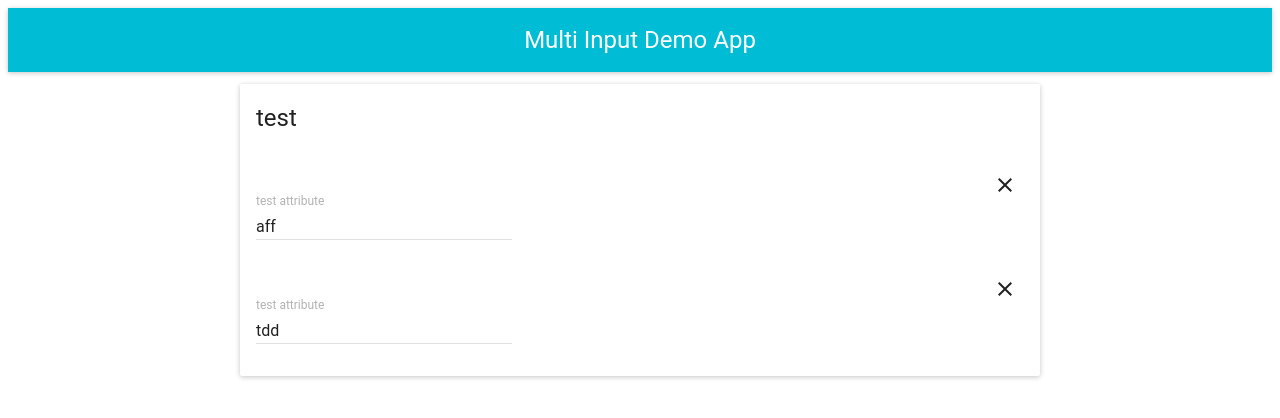
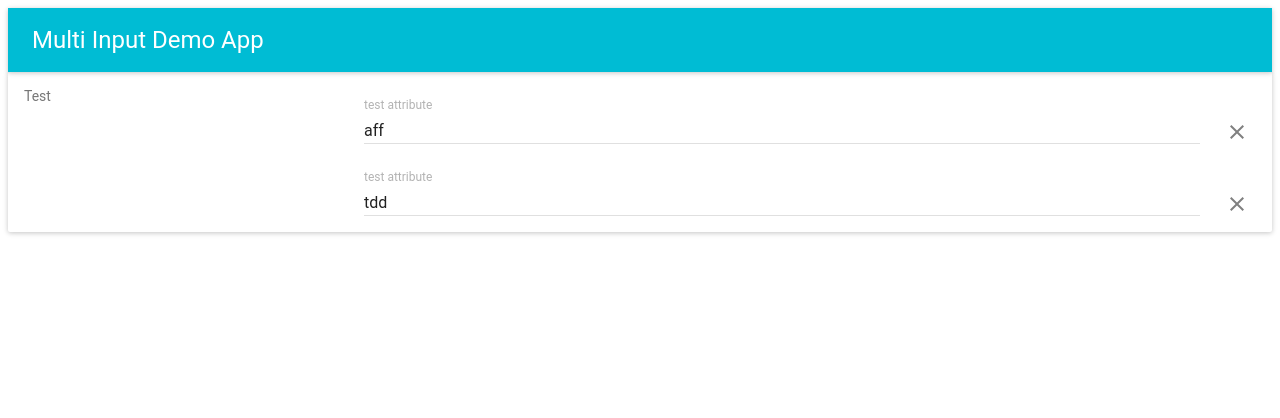
Before and after one commit to gazdagergo/multi-input, a React (Create React App) app: page / in a window 1280 px wide. Shown: the top 418 px of the page. Built offline with nearby package versions, Linux system fonts and the light colour scheme.

Commit message:
implement styleing

```diff
--- a/src/App.js
+++ b/src/App.js
@@ -1,5 +1,4 @@
 import React, { Component } from 'react';
-import './App.css';
 import MultiInput from './multi-input';
 import MuiThemeProvider from 'material-ui/styles/MuiThemeProvider';
 import { AppBar } from 'material-ui';
@@ -24,7 +23,7 @@ class App extends Component {
             title="Multi Input Demo App"
             showMenuIconButton={ false }
           />
-          <div className="App-wrapper">
+          <div className="app-wrapper">
             <MultiInput
               values={ this.state.inputValues }
               onChange={ this.handleInputChange }
--- a/src/App.scss
+++ /dev/null
@@ -1,24 +0,0 @@
-.app-bar {
-  text-align: center;
-}
-
-.multi-input {
-  &-wrapper {
-    max-width: 800px;
-    margin: 12px auto;
-  }
-
-  &-item {
-    min-height: 1em;
-
-    &-modal {
-      &-textfield {
-        width: 100% !important;
-      }
-    }
-  }
-}
-
-.todo-add-button {
-  margin-top: 12px;
-}
--- a/src/index.scss
+++ /dev/null
@@ -1,7 +0,0 @@
-@import url('https://fonts.googleapis.com/css?family=Roboto:300,400,500');
-
-body {
-  margin: 0;
-  padding: 0;
-  font-family: sans-serif;
-}
--- a/src/multi-input.js
+++ b/src/multi-input.js
@@ -2,6 +2,7 @@ import React from 'react';
 import PropTypes from 'prop-types';
 import { Card, CardTitle, List, ListItem, TextField } from 'material-ui';
 import CloseIcon from 'material-ui/svg-icons/navigation/close'
+import './multi-input.css';
 
 class MultiInput extends React.Component {
   static propTypes = {
@@ -33,22 +34,31 @@ class MultiInput extends React.Component {
     return (
       <div className="multi-input-wrapper">
         <Card className="multi-input">
-          <CardTitle title="test" />
+          <CardTitle subtitle="Test" className="multi-input-card-title" />
+          <div className="multi-input-card-inner">
             <List>
               {this.props.values.map((value, i) =>
                 <ListItem
                   key={ i }
-                rightToggle={ <CloseIcon onClick={ () => this.handleRemove(i) } /> }
+                  className="multi-input-list-item"
+                  rightToggle={(
+                    <CloseIcon
+                      className="multi-input-delete"
+                      onClick={ () => this.handleRemove(i) }
+                    />
+                  )}
                 >
                   <TextField
                     floatingLabelText="test attribute"
                     floatingLabelFixed={true}
                     value={ value }
                     onChange={ e => this.handleChange(i, e.target.value) }
+                    fullWidth
                   />
                 </ListItem>
               )}
             </List>
+          </div>
         </Card>
       </div>
     );
--- /dev/null
+++ b/src/multi-input.scss
@@ -0,0 +1,27 @@
+.multi-input {
+  & > div {
+    display: flex;
+    @media (max-width: 760px) {
+      display: block;
+    }
+  }
+
+  &-card-title {
+    flex: 1;
+  }
+
+  &-card-inner {
+    flex: 3;
+  }
+
+  &-delete {
+    top: unset !important;
+    bottom: 8px !important;
+    color: grey !important;
+  }
+
+  &-list-item {
+    padding-top: 0 !important;
+    padding-bottom: 0 !important;
+  }
+}
```
Lines whose indentation alone changed are shown as unchanged.
